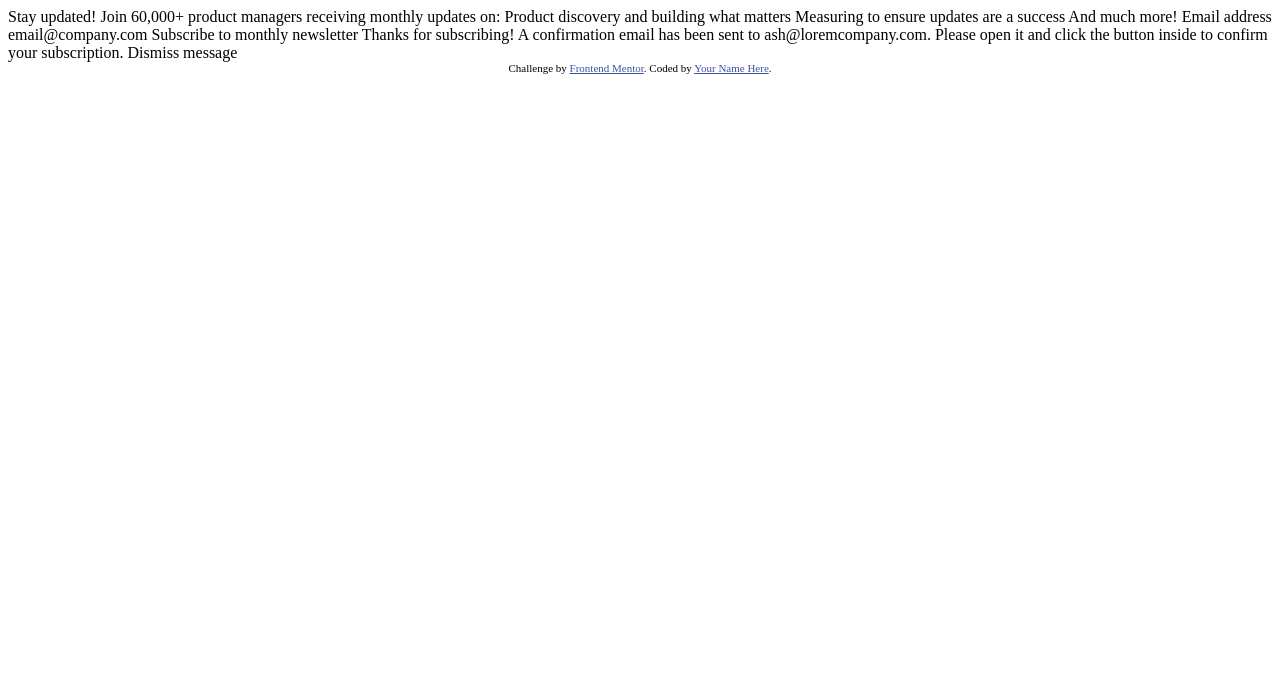
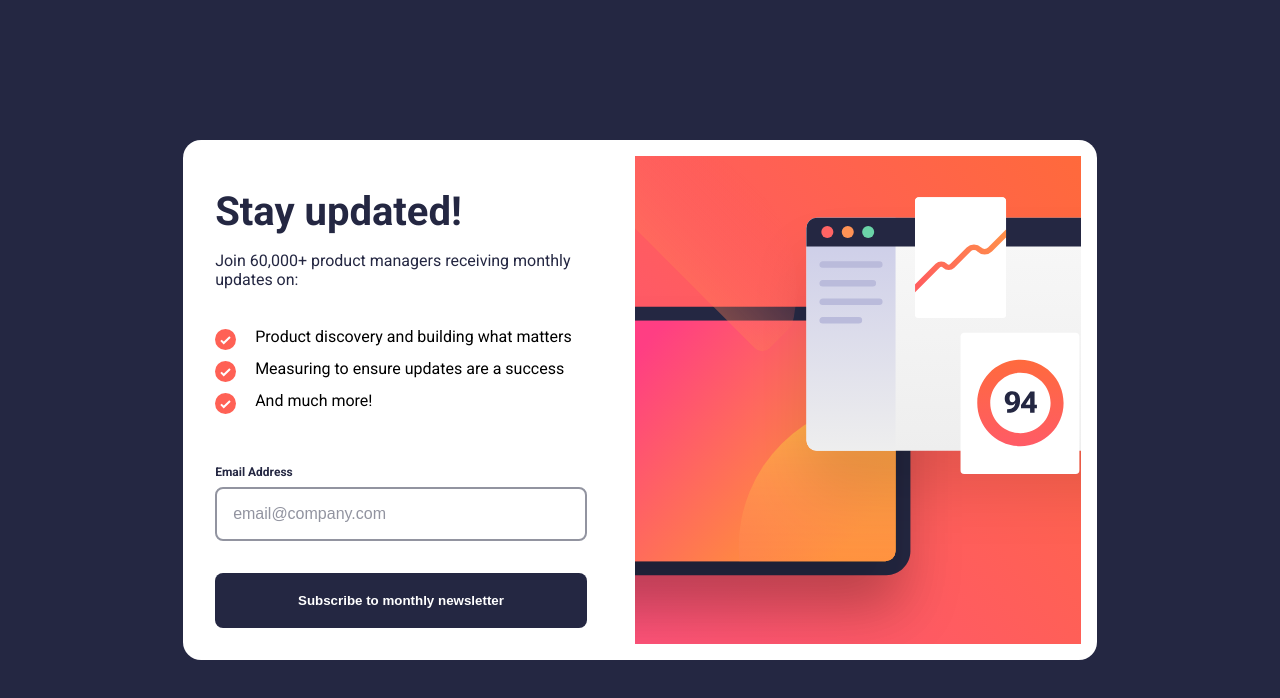
Before and after one commit to ManudeQuevedo/FEM-newsletter-signup, a plain HTML site: page index.html in a window 1280 px wide. Drawn offline with Linux system fonts and the light colour scheme.

Commit message:
Modified HTML file

```diff
--- a/index.html
+++ b/index.html
@@ -1,52 +1,76 @@
 <!DOCTYPE html>
 <html lang="en">
   <head>
-  <meta charset="UTF-8">
-  <meta name="viewport" content="width=device-width, initial-scale=1.0"> <!-- displays site properly based on user's device -->
+    <meta charset="UTF-8" />
+    <meta name="viewport" content="width=device-width, initial-scale=1.0" />
+    <!-- displays site properly based on user's device -->
 
-  <link rel="icon" type="image/png" sizes="32x32" href="./assets/images/favicon-32x32.png">
+    <link
+      rel="icon"
+      type="image/png"
+      sizes="32x32"
+      href="./assets/images/favicon-32x32.png"
+    />
 
-  <title>Frontend Mentor | Newsletter sign-up form with success message</title>
-
-  <!-- Feel free to remove these styles or customise in your own stylesheet 👍 -->
-  <style>
-    .attribution { font-size: 11px; text-align: center; }
-    .attribution a { color: hsl(228, 45%, 44%); }
-  </style>
+    <title>
+      Frontend Mentor | Newsletter sign-up form with success message
+    </title>
+    <!-- Google Fonts -->
+    <link rel="preconnect" href="https://fonts.googleapis.com" />
+    <link rel="preconnect" href="https://fonts.gstatic.com" crossorigin />
+    <link
+      href="https://fonts.googleapis.com/css2?family=Outfit:wght@200;600&family=Roboto:wght@400;500;700;900&display=swap"
+      rel="stylesheet"
+    />
+    <!-- Stylesheets -->
+    <link rel="stylesheet" href="styles/styles.css" />
   </head>
   <body>
+    <section class="form-component">
+      <img
+        src="images/illustration-sign-up-mobile.svg"
+        alt="Gradient background"
+      />
+      <div class="container">
+        <h1>Stay updated!</h1>
 
+        <p>Join 60,000+ product managers receiving monthly updates on:</p>
+
+        <ul>
+          <li>Product discovery and building what matters</li>
+          <li>Measuring to ensure updates are a success</li>
+          <li>And much more!</li>
+        </ul>
+
+        <form action="post">
+          <label for="email">Email Address</label>
+          <input
+            type="email"
+            name="email"
+            id="email"
+            placeholder="email@company.com"
+          />
+          <button>Subscribe to monthly newsletter</button>
+        </form>
+      </div>
+    </section>
     <!-- Sign-up form start -->
-
-  Stay updated!
-
-  Join 60,000+ product managers receiving monthly updates on:
-
-  Product discovery and building what matters
-  Measuring to ensure updates are a success
-  And much more!
-
-  Email address
-  email@company.com
-
-  Subscribe to monthly newsletter
 
     <!-- Sign-up form end -->
 
     <!-- Success message start -->
-
-  Thanks for subscribing!
-
-  A confirmation email has been sent to ash@loremcompany.com.
-  Please open it and click the button inside to confirm your subscription.
-
-  Dismiss message
-
+    <section class="success">
+      Thanks for subscribing! A confirmation email has been sent to
+      ash@loremcompany.com. Please open it and click the button inside to
+      confirm your subscription. Dismiss message
+    </section>
     <!-- Success message end -->
 
-  <div class="attribution">
-    Challenge by <a href="https://www.frontendmentor.io?ref=challenge" target="_blank">Frontend Mentor</a>.
-    Coded by <a href="#">Your Name Here</a>.
-  </div>
+    <!-- <div class="attribution">
+      Challenge by
+      <a href="https://www.frontendmentor.io?ref=challenge" target="_blank"
+        >Frontend Mentor</a
+      >. Coded by <a href="#">Your Name Here</a>.
+    </div> -->
   </body>
 </html>
```
Lines whose indentation alone changed are shown as unchanged.
